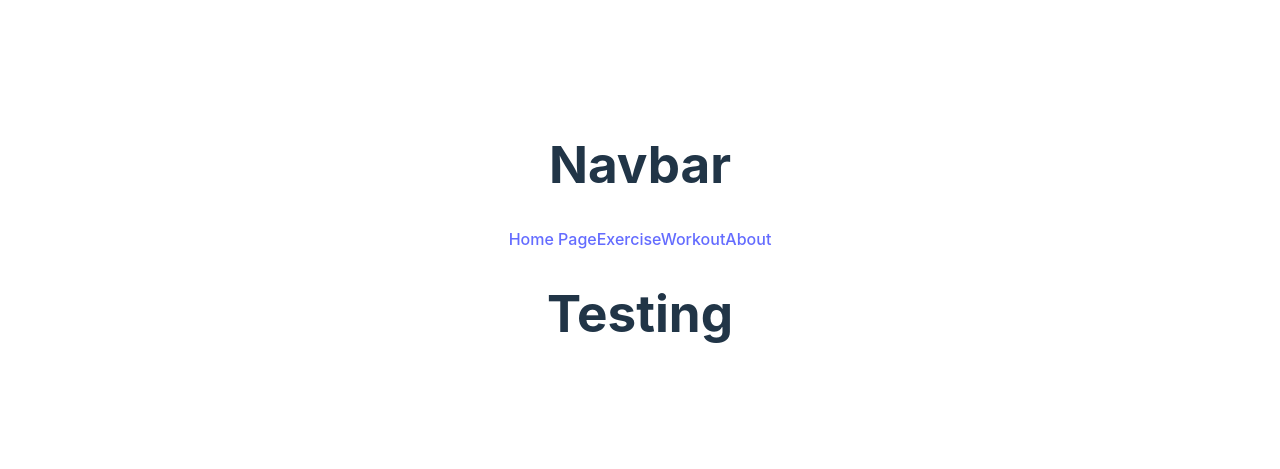
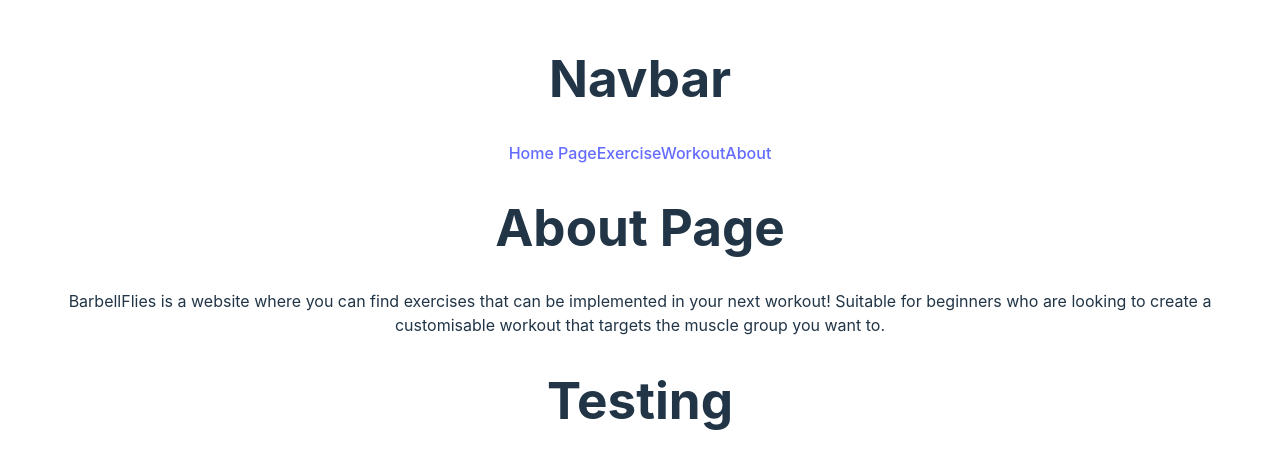
Before and after one commit to dew1997/project2, a React (Vite) app: page /About in a window 1280 px wide. Shown: the part 161-630 px from the top of the page. Built offline with nearby package versions, Linux system fonts and the light colour scheme; no server answers.

Commit message:
setup route for About page

```diff
--- a/src/App.jsx
+++ b/src/App.jsx
@@ -1,21 +1,26 @@
 import { useState } from "react";
-import { BrowserRouter } from "react-router-dom";
+import { BrowserRouter, Route, Routes } from "react-router-dom";
 import "./App.css";
 import Navbar from "./components/Navbar";
+import About from "./Pages/About";
+import Home from "./Pages/About";
 // import { BrowserRouter, Route, Link, Routes } from "react-router-dom";
 function App() {
   const [exercise, setExercise] = useState([]);
   fetch("https://wger.de/api/v2/exercise/?format=json")
     .then((response) => response.json())
-    .then((data) => setExercise(data.results[0].name));
+    .then((data) => setExercise(data.results[10].name));
 
   return (
     <div className="App">
       <BrowserRouter>
         <Navbar />
+        <Routes>
+          <Route path="/About" element={<About />} />
+        </Routes>
+        <h1> Testing</h1>
+        <h2>{exercise}</h2>
       </BrowserRouter>
-      <h1> Testing</h1>
-      <h2>{exercise}</h2>
     </div>
   );
 }
--- /dev/null
+++ b/src/Pages/About.jsx
@@ -0,0 +1,15 @@
+function About() {
+  return (
+    <div>
+      <h1>About Page</h1>
+      <p>
+        BarbellFlies is a website where you can find exercises that can be
+        implemented in your next workout! Suitable for beginners who are looking
+        to create a customisable workout that targets the muscle group you want
+        to.
+      </p>
+    </div>
+  );
+}
+
+export default About;
```
Also changed, not shown: src/Pages/Exercise.jsx (added), src/Pages/Workout.jsx (added).
